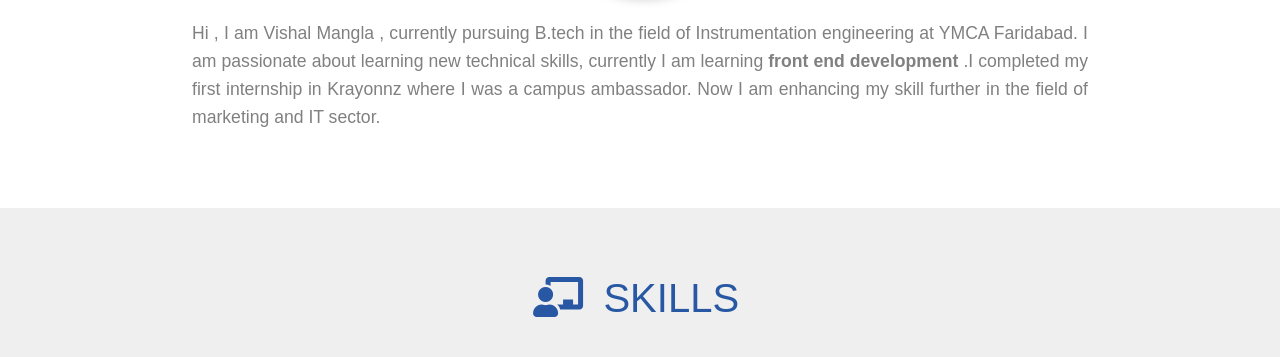
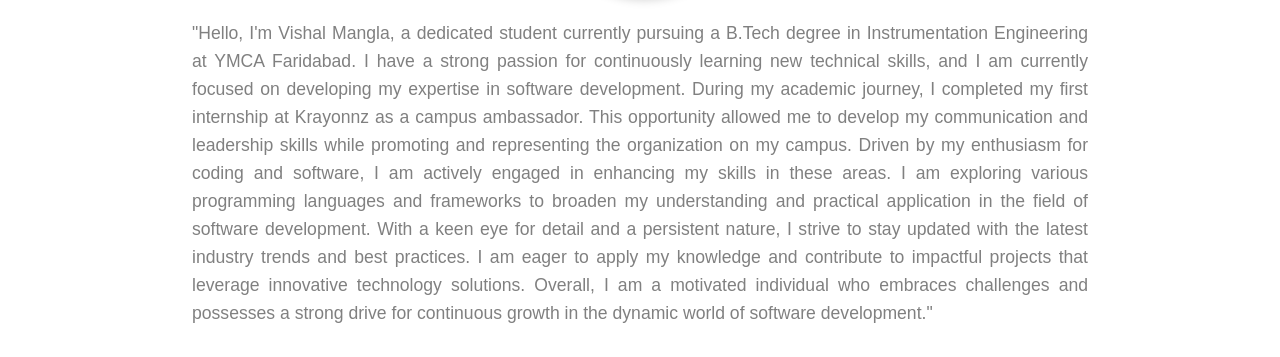
Before and after one commit to vishal9151/resume.github.io, a plain HTML site: page index.html in a window 1280 px wide. Shown: the part 604-961 px from the top of the page. Drawn offline with Linux system fonts and the light colour scheme; a script that the page names is missing.

Commit message:
Update index.html

```diff
--- a/index.html
+++ b/index.html
@@ -74,12 +74,16 @@
 
         <div id="about-para">
           <p>
-            Hi , I am Vishal Mangla , currently pursuing B.tech in the field of
-            Instrumentation engineering at YMCA Faridabad. I am passionate about
-            learning new technical skills, currently I am learning <strong>front end
-                development</strong> .I completed my first internship in Krayonnz where I was
-            a campus ambassador. Now I am enhancing my skill further in the
-            field of marketing and IT sector.
+              "Hello, I'm Vishal Mangla, a dedicated student currently pursuing a B.Tech degree in Instrumentation Engineering at YMCA Faridabad. I have a
+              strong passion for continuously learning new technical skills, and I am currently focused on developing my expertise in software development.
+              During my academic journey, I completed my first internship at Krayonnz as a campus ambassador. This opportunity allowed me to develop my
+              communication and leadership skills while promoting and representing the organization on my campus.
+              Driven by my enthusiasm for coding and software, I am actively engaged in enhancing my skills in these areas. I am exploring various programming
+              languages and frameworks to broaden my understanding and practical application in the field of software development.
+              With a keen eye for detail and a persistent nature, I strive to stay updated with the latest industry trends and best practices. I am eager to apply my
+              knowledge and contribute to impactful projects that leverage innovative technology solutions.
+              Overall, I am a motivated individual who embraces challenges and possesses a strong drive for continuous growth in the dynamic world of software
+              development."
           </p>
         </div>
       </section>
```
